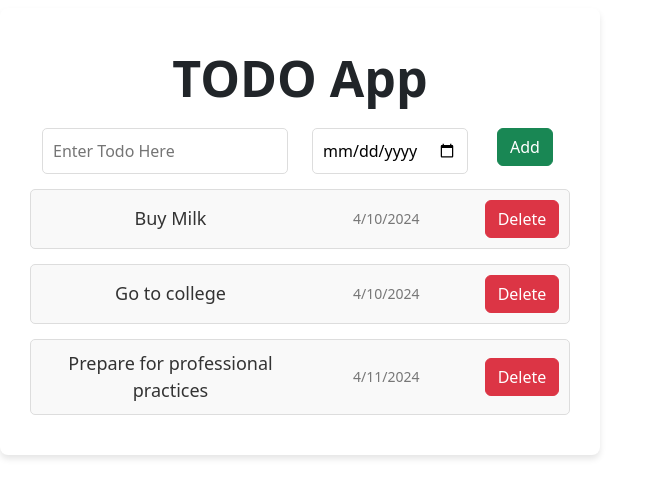
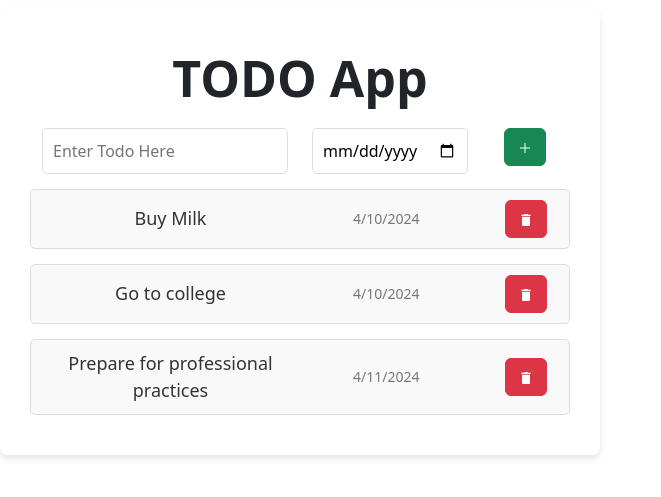
Before and after one commit to birajgrs1/practice_reactjs, a React (Vite) app in the folder myNewAppReact/: page / in a window 1280 px wide. Shown: the part 169-666 px from the top of the page, without its empty margins (0-661 px from the left). Built offline with nearby package versions, Linux system fonts and the light colour scheme.

Commit message:
applying icons in react

```diff
--- a/myNewAppReact/package.json
+++ b/myNewAppReact/package.json
@@ -12,7 +12,8 @@
   "dependencies": {
     "bootstrap": "^5.3.3",
     "react": "^18.3.1",
-    "react-dom": "^18.3.1"
+    "react-dom": "^18.3.1",
+    "react-icons": "^5.4.0"
   },
   "devDependencies": {
     "@eslint/js": "^9.15.0",
--- a/myNewAppReact/src/App.jsx
+++ b/myNewAppReact/src/App.jsx
@@ -36,7 +36,7 @@ function App() {
   };
 
   const handleToDeleteItems = (todoItemName) => {
-    console.log(`${todoItemName} deleted.`);
+    // console.log(`${todoItemName} deleted.`);
     const updatedTodo = todo.filter((item) => item.name !== todoItemName);
     setTodo(updatedTodo);
   };
--- a/myNewAppReact/src/Components/AddTodo.jsx
+++ b/myNewAppReact/src/Components/AddTodo.jsx
@@ -1,40 +1,47 @@
 import React from "react";
-import "./AddTodo.module.css"
+import "./AddTodo.module.css";
 import { useState } from "react";
+import { IoAddSharp } from "react-icons/io5";
 
-const AddTodo = ({onNewItem}) => {
-
+const AddTodo = ({ onNewItem }) => {
   const [todoName, setTodoName] = useState("");
   const [dueDate, setDueDate] = useState("");
 
-  const handleNameChange = (event) =>{
+  const handleNameChange = (event) => {
     setTodoName(event.target.value);
+  };
+  const handleDateChange = (event) => {
+    setDueDate(event.target.value);
+  };
 
-  }
-  const handleDateChange = (event) =>{
-    setDueDate(event.target.value);
-  }
-
-  const handleAddButton =  () =>{
+  const handleAddButton = () => {
     onNewItem(todoName, dueDate);
     setDueDate("");
     setTodoName("");
-
-  }
-
+  };
 
   return (
     <div className="container text-center">
       <div className="row todo-row">
         <div className="col-6">
-          <input type="text" placeholder="Enter Todo Here" value={todoName}  onChange={handleNameChange}/>
+          <input
+            type="text"
+            placeholder="Enter Todo Here"
+            value={todoName}
+            onChange={handleNameChange}
+          />
         </div>
         <div className="col-4">
-          <input type="date" value={dueDate} onChange={handleDateChange}/>
+          <input type="date" value={dueDate} onChange={handleDateChange} />
         </div>
         <div className="col-2">
-          <button type="button" className="btn btn-success todo-button" onClick={handleAddButton}>
-            Add
+          <button
+            type="button"
+            className="btn btn-success todo-button"
+            onClick={handleAddButton}
+          >
+            {/* Add */}
+            <IoAddSharp />
           </button>
         </div>
       </div>
--- a/myNewAppReact/src/Components/TodoList.jsx
+++ b/myNewAppReact/src/Components/TodoList.jsx
@@ -1,5 +1,7 @@
 import React from "react";
 import "./TodoList.css";
+import { MdDelete } from "react-icons/md";
+
 
 const TodoList = ({ todoName, todoDate, onDeleteClicked }) => {
   return (
@@ -14,7 +16,9 @@ const TodoList = ({ todoName, todoDate, onDeleteClicked }) => {
               className="btn btn-danger todo-button"
               onClick={() => onDeleteClicked(todoName)}
             >
-              Delete
+              {/* Delete */}
+              <MdDelete />
+
             </button>
           </div>
         </div>
```
Also changed, not shown: 1 other file (tests, documents, lock files or other folders).
